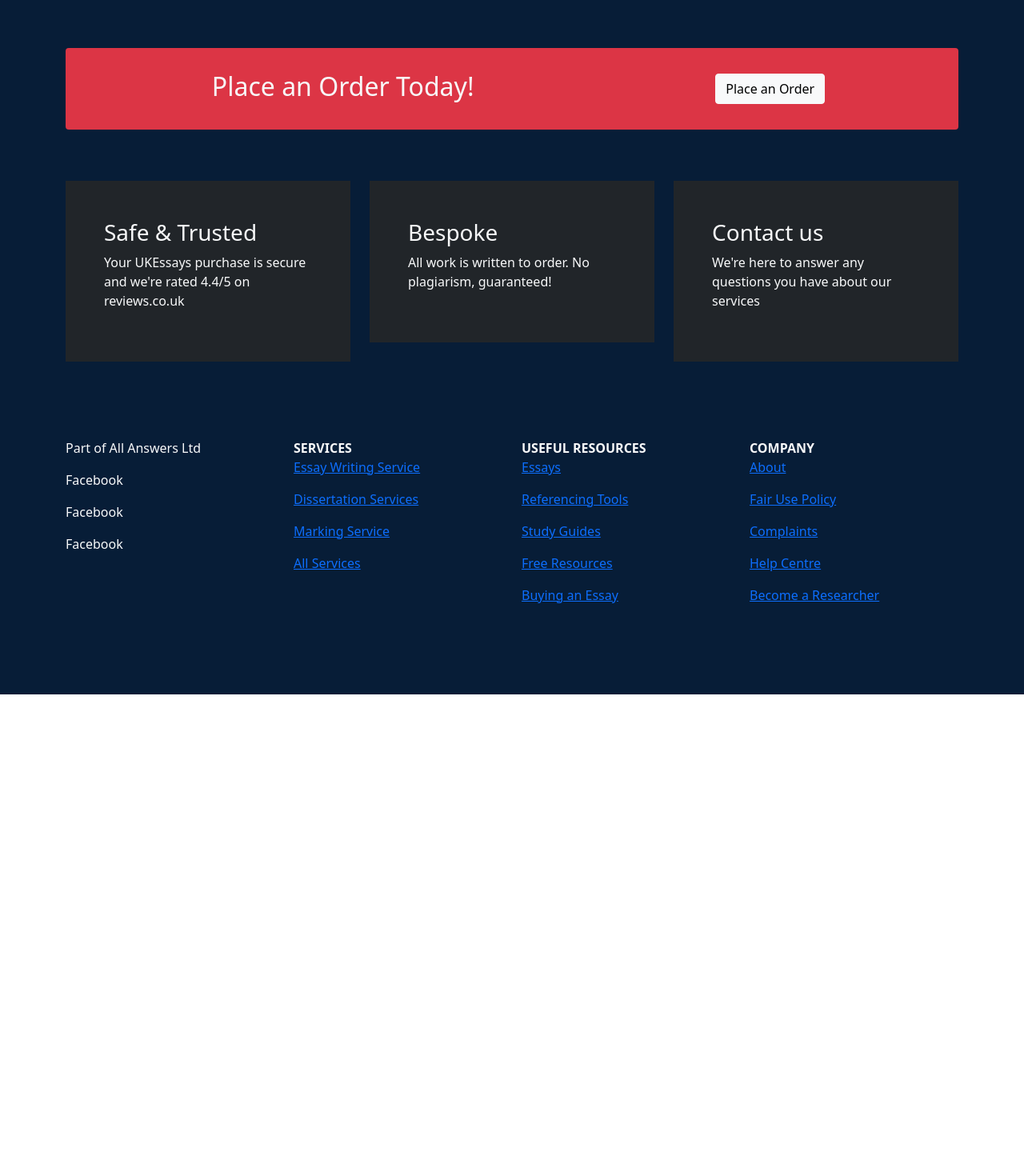
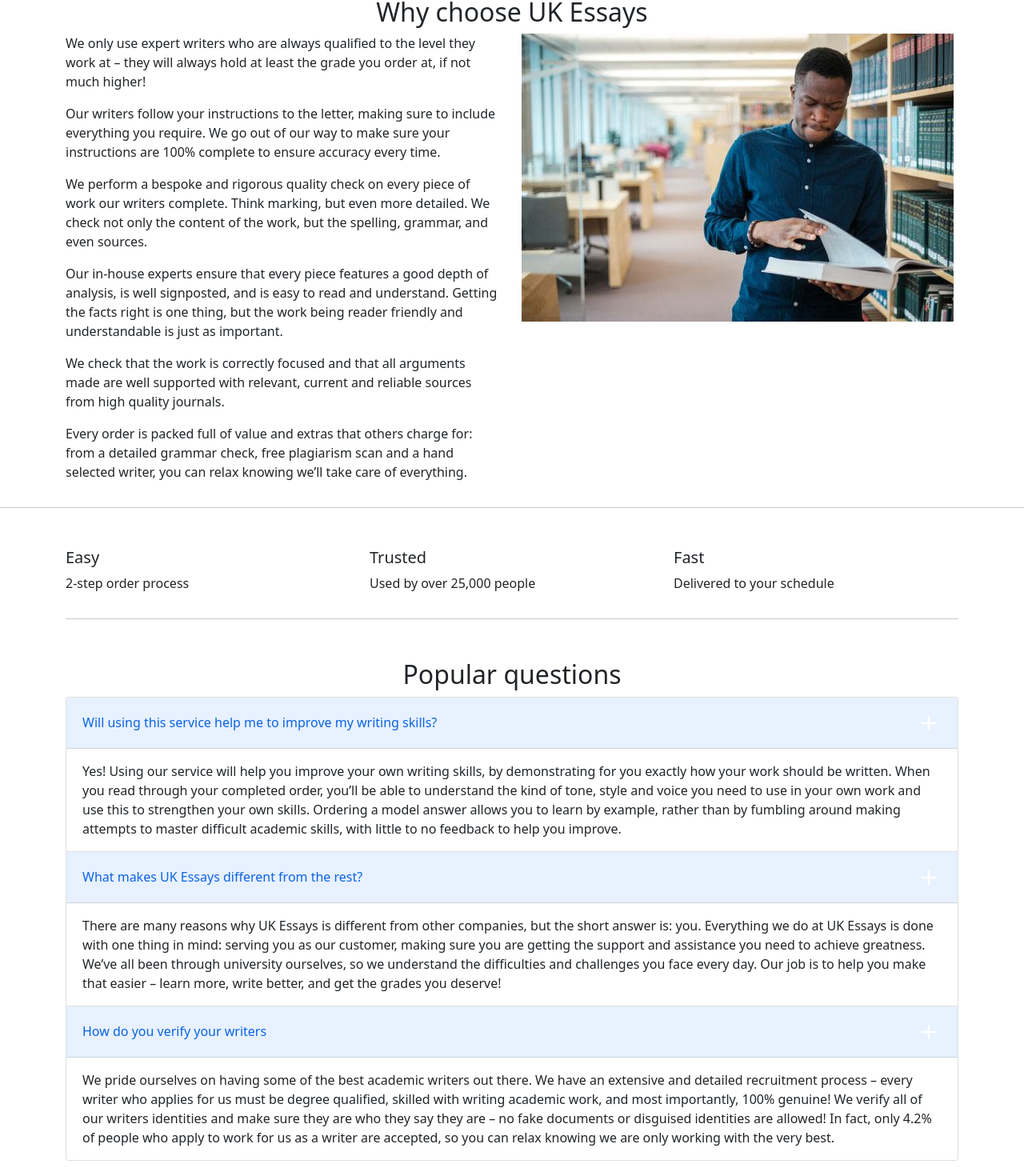
Before and after one commit to ahhridoy/uk-essays, a React (Create React App) app: page /how-it-works in a window 1280 px wide. Shown: the part 2876-4346 px from the top of the page at 80% size. Before the commit the page ends 3744 px from the top, so only its background shows below. Built offline with nearby package versions, Linux system fonts and the light colour scheme.

Commit message:
place order added

```diff
--- a/src/pages/HowItWorks/HowItWorks.js
+++ b/src/pages/HowItWorks/HowItWorks.js
@@ -1,5 +1,6 @@
 import React from "react";
 import {
+  Accordion,
   Button,
   Col,
   Container,
@@ -53,6 +54,7 @@
             </Col>
           </Row>
         </Container>
+      </section>
 
       <section id="how-ukessays-works">
         <Container>
@@ -61,9 +63,8 @@
             At UK Essays, we like to keep things simple and transparent. Every
             step of our process is clear and open and has been perfected over
             17+ years to make sure you get the very best quality work and
-              exactly what you’ve requested. Nobody else has been in the
-              industry as long as we have – and in our opinion, nobody does it
-              better!
+            exactly what you’ve requested. Nobody else has been in the industry
+            as long as we have – and in our opinion, nobody does it better!
           </p>
           <div>
             <h5 className="text-start">
@@ -78,25 +79,25 @@
             </p>
 
             <h5 className="text-start">
-                <span className="text-warning">2.</span>We'll find you the
-                perfect writer
+              <span className="text-warning">2.</span>We'll find you the perfect
+              writer
             </h5>
             <p className="text-start">
               An expert writer will be individually chosen based on your
               requirements and then assigned to help with your order. They’ll
-                create you a bespoke model answer that covers every aspect of
-                your requirements – perfectly detailed, expertly referenced and
-                always tailored to you.
+              create you a bespoke model answer that covers every aspect of your
+              requirements – perfectly detailed, expertly referenced and always
+              tailored to you.
             </p>
 
             <h5 className="text-start">
               <span className="text-warning">3.</span>Download the work
             </h5>
             <p className="text-start">
-                Our in-house academics ensure the work is at the highest
-                quality, no ifs or buts. They go through every sentence of the
-                work, from top to bottom, making sure there are no mistakes and
-                that everything meets your requirements.
+              Our in-house academics ensure the work is at the highest quality,
+              no ifs or buts. They go through every sentence of the work, from
+              top to bottom, making sure there are no mistakes and that
+              everything meets your requirements.
             </p>
           </div>
           <div className="text-center">
@@ -107,6 +108,7 @@
           </div>
         </Container>
       </section>
+
       <section id="build-drive">
         <Container>
           <h1 className="text-center">Built to drive your success</h1>
@@ -114,21 +116,21 @@
             <Col md={4} xs={12}>
               <h5>Perfectly written work</h5>
               <p>
-                  Every order placed is unique – just like you. That’s why you
-                  can be certain you’ll receive an excellently written, bespoke,
-                  fully referenced and perfectly matched model answer for you.
-                  We never re-use or re-sell any model answer we have created,
-                  it’s tailor made just for you.
+                Every order placed is unique – just like you. That’s why you can
+                be certain you’ll receive an excellently written, bespoke, fully
+                referenced and perfectly matched model answer for you. We never
+                re-use or re-sell any model answer we have created, it’s tailor
+                made just for you.
               </p>
             </Col>
 
             <Col md={4} xs={12}>
               <h5>Quality, verified</h5>
               <p>
-                  Our in-house team of experts – the Quality Control team –
-                  review every model answer individually. Every piece of work is
-                  personally inspected before delivery to you and any
-                  corrections made before the work is delivered.
+                Our in-house team of experts – the Quality Control team – review
+                every model answer individually. Every piece of work is
+                personally inspected before delivery to you and any corrections
+                made before the work is delivered.
               </p>
             </Col>
 
@@ -157,14 +159,13 @@
               </p>
               <p>
                 The internet is filled with fake, overly positive reviews.
-                  That’s why we partner with verified review partner
-                  Reviews.co.uk to make sure that those reviews are 100% genuine
-                  – every one has been left by a real customer. Whilst Facebook,
-                  Google and Trustpilot reviews may not always be genuine, you
-                  can rest assured knowing that every review you see of UK
-                  Essays on Reviews.co.uk is genuine. If you’re looking at a
-                  website with hundreds of 5-star reviews and no others, don’t
-                  trust them!
+                That’s why we partner with verified review partner Reviews.co.uk
+                to make sure that those reviews are 100% genuine – every one has
+                been left by a real customer. Whilst Facebook, Google and
+                Trustpilot reviews may not always be genuine, you can rest
+                assured knowing that every review you see of UK Essays on
+                Reviews.co.uk is genuine. If you’re looking at a website with
+                hundreds of 5-star reviews and no others, don’t trust them!
               </p>
             </Col>
             <Col>
@@ -185,6 +186,7 @@
           </Row>
         </Container>
       </section>
+
       <section id="guarantees">
         <Container>
           <Row>
@@ -212,6 +214,139 @@
           </Row>
         </Container>
       </section>
+
+      <section id="why-choose">
+        <Container>
+          <h2 className="text-center">Why choose UK Essays</h2>
+          <Row>
+            <Col md={6} xs={12}>
+              <p>
+                We only use expert writers who are always qualified to the level
+                they work at – they will always hold at least the grade you
+                order at, if not much higher!
+              </p>
+              <p>
+                Our writers follow your instructions to the letter, making sure
+                to include everything you require. We go out of our way to make
+                sure your instructions are 100% complete to ensure accuracy
+                every time.
+              </p>
+              <p>
+                We perform a bespoke and rigorous quality check on every piece
+                of work our writers complete. Think marking, but even more
+                detailed. We check not only the content of the work, but the
+                spelling, grammar, and even sources.
+              </p>
+              <p>
+                Our in-house experts ensure that every piece features a good
+                depth of analysis, is well signposted, and is easy to read and
+                understand. Getting the facts right is one thing, but the work
+                being reader friendly and understandable is just as important.
+              </p>
+              <p>
+                We check that the work is correctly focused and that all
+                arguments made are well supported with relevant, current and
+                reliable sources from high quality journals.
+              </p>
+              <p>
+                Every order is packed full of value and extras that others
+                charge for: from a detailed grammar check, free plagiarism scan
+                and a hand selected writer, you can relax knowing we’ll take
+                care of everything.
+              </p>
+            </Col>
+            <Col md={6} xs={12}>
+              <img src="/assets/why-choose.jpg" alt="" />
+            </Col>
+          </Row>
+        </Container>
+        <hr />
+      </section>
+
+      <section>
+        <Container>
+          <Row>
+            <Col md={4} xs={12}>
+              <h5>Easy</h5>
+              <p>2-step order process</p>
+            </Col>
+            <Col md={4} xs={12}>
+              <h5>Trusted</h5>
+              <p>Used by over 25,000 people</p>
+            </Col>
+            <Col md={4} xs={12}>
+              <h5>Fast</h5>
+              <p>Delivered to your schedule</p>
+            </Col>
+          </Row>
+          <hr />
+        </Container>
+      </section>
+
+      <section id="popular-question">
+        <Container>
+          <h2 className="text-center">Popular questions</h2>
+          <Accordion defaultActiveKey="0">
+            <Accordion.Item eventKey="0">
+              <Accordion.Header>
+                Will using this service help me to improve my writing skills?
+              </Accordion.Header>
+              <Accordion.Body>
+                Yes! Using our service will help you improve your own writing
+                skills, by demonstrating for you exactly how your work should be
+                written. When you read through your completed order, you’ll be
+                able to understand the kind of tone, style and voice you need to
+                use in your own work and use this to strengthen your own skills.
+                Ordering a model answer allows you to learn by example, rather
+                than by fumbling around making attempts to master difficult
+                academic skills, with little to no feedback to help you improve.
+              </Accordion.Body>
+            </Accordion.Item>
+            <Accordion.Item eventKey="0">
+              <Accordion.Header>
+                What makes UK Essays different from the rest?
+              </Accordion.Header>
+              <Accordion.Body>
+                There are many reasons why UK Essays is different from other
+                companies, but the short answer is: you. Everything we do at UK
+                Essays is done with one thing in mind: serving you as our
+                customer, making sure you are getting the support and assistance
+                you need to achieve greatness. We’ve all been through university
+                ourselves, so we understand the difficulties and challenges you
+                face every day. Our job is to help you make that easier – learn
+                more, write better, and get the grades you deserve!
+              </Accordion.Body>
+            </Accordion.Item>
+            <Accordion.Item eventKey="0">
+              <Accordion.Header>
+                How do you verify your writers
+              </Accordion.Header>
+              <Accordion.Body>
+                We pride ourselves on having some of the best academic writers
+                out there. We have an extensive and detailed recruitment process
+                – every writer who applies for us must be degree qualified,
+                skilled with writing academic work, and most importantly, 100%
+                genuine! We verify all of our writers identities and make sure
+                they are who they say they are – no fake documents or disguised
+                identities are allowed! In fact, only 4.2% of people who apply
+                to work for us as a writer are accepted, so you can relax
+                knowing we are only working with the very best.
+              </Accordion.Body>
+            </Accordion.Item>
+          </Accordion>
+          <p className="text-center my-5">Still have questions? Head to our FAQs or get in touch.</p>
+        </Container>
+      </section>
+
+      <section id="place-order">
+        <Container>
+          <h2 className="text-center text-light pt-5">Place an Order Today!</h2>
+          <p className="text-light text-center">You'll love our service - our expert writers are ready to help you achieve success</p>
+         <div className="text-center pb-5">
+         <Button variant="light" className="mx-2">Place an order</Button>
+          <Button variant="light">Check prices</Button>
+         </div>
+        </Container>
       </section>
     </main>
   );
--- a/src/styles/pages/_how-it-works.scss
+++ b/src/styles/pages/_how-it-works.scss
@@ -21,3 +21,15 @@
    padding: 50px 0;
    background-color: #ffdecb;
 }
+
+#why-choose {
+   margin: 50px 0;
+}
+
+#popular-question {
+   margin: 50px 0;
+}
+
+#place-order {
+   background-color: #ca4a00;
+}
```
Also changed, not shown: public/assets/why-choose.jpg (added). Lines whose indentation alone changed are shown as unchanged.
